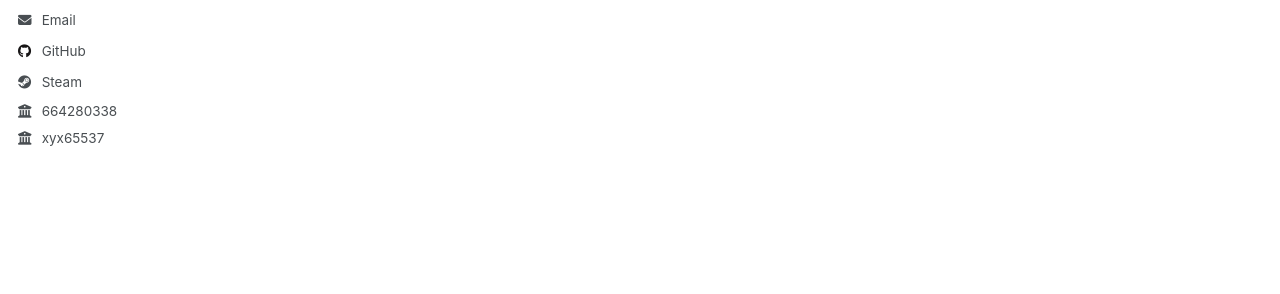
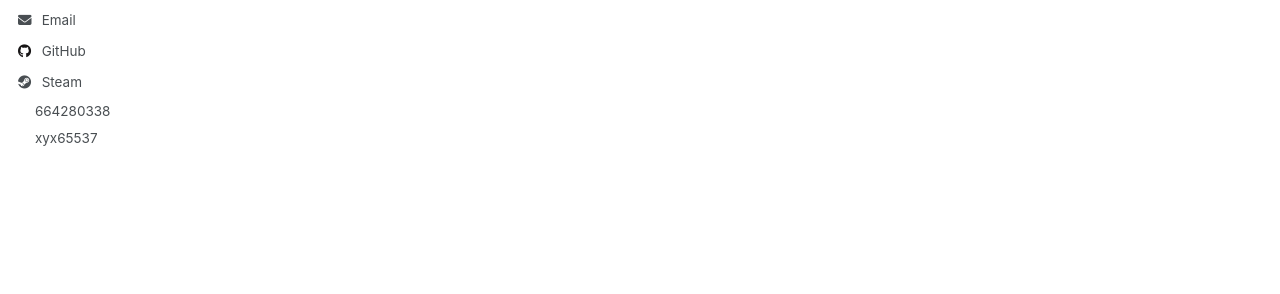
Before and after one commit to imv05/my_info.github.io, a Jekyll site: the page built from _pages/about.md, in a window 1280 px wide. Shown: the part 402-696 px from the top of the page. Built offline with Jekyll 4.4.1, drawn with Linux system fonts in a browser that asks for light colours; a script that is not in the unit is left out.

Commit message:
Update author-profile.html

```diff
--- a/_includes/author-profile.html
+++ b/_includes/author-profile.html
@@ -166,10 +166,10 @@
       <li><a href="https://www.zhihu.com/people/{{ author.zhihu }}"><i class="fab fa-fw fa-zhihu icon-pad-right" aria-hidden="true"></i>Zhihu</a></li>
       {% endif %}
       {% if author.qq %}
-        <li><i class="fas fa-fw fa-building-columns icon-pad-right" aria-hidden="true"></i>{{ site.author.qq }}</li>
+        <li><i class="fas fa-fw" aria-hidden="true"></i>{{ site.author.qq }}</li>
       {% endif %}
       {% if author.wechat %}
-        <li><i class="fas fa-fw fa-building-columns icon-pad-right" aria-hidden="true"></i>{{ site.author.wechat }}</li>
+        <li><i class="fas fa-fw" aria-hidden="true"></i>{{ site.author.wechat }}</li>
       {% endif %}
     </ul>
   </div>
```
